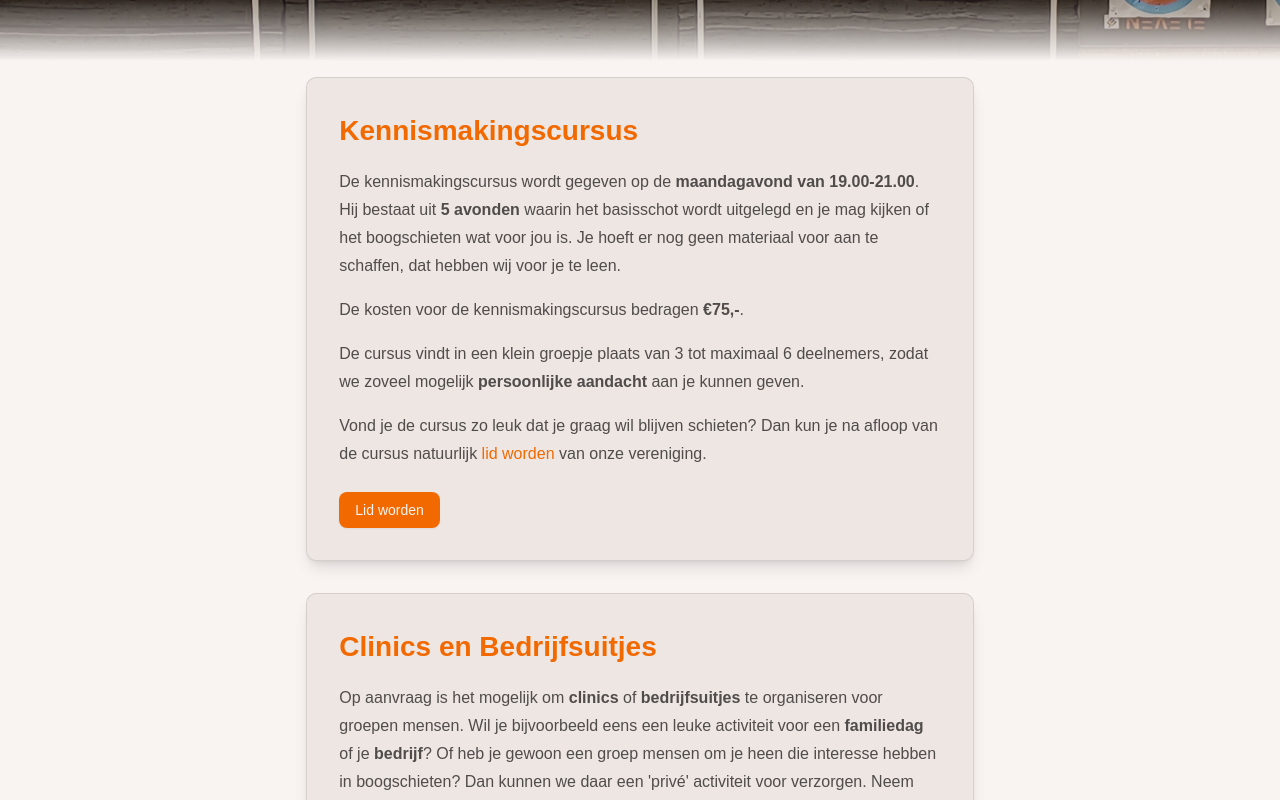
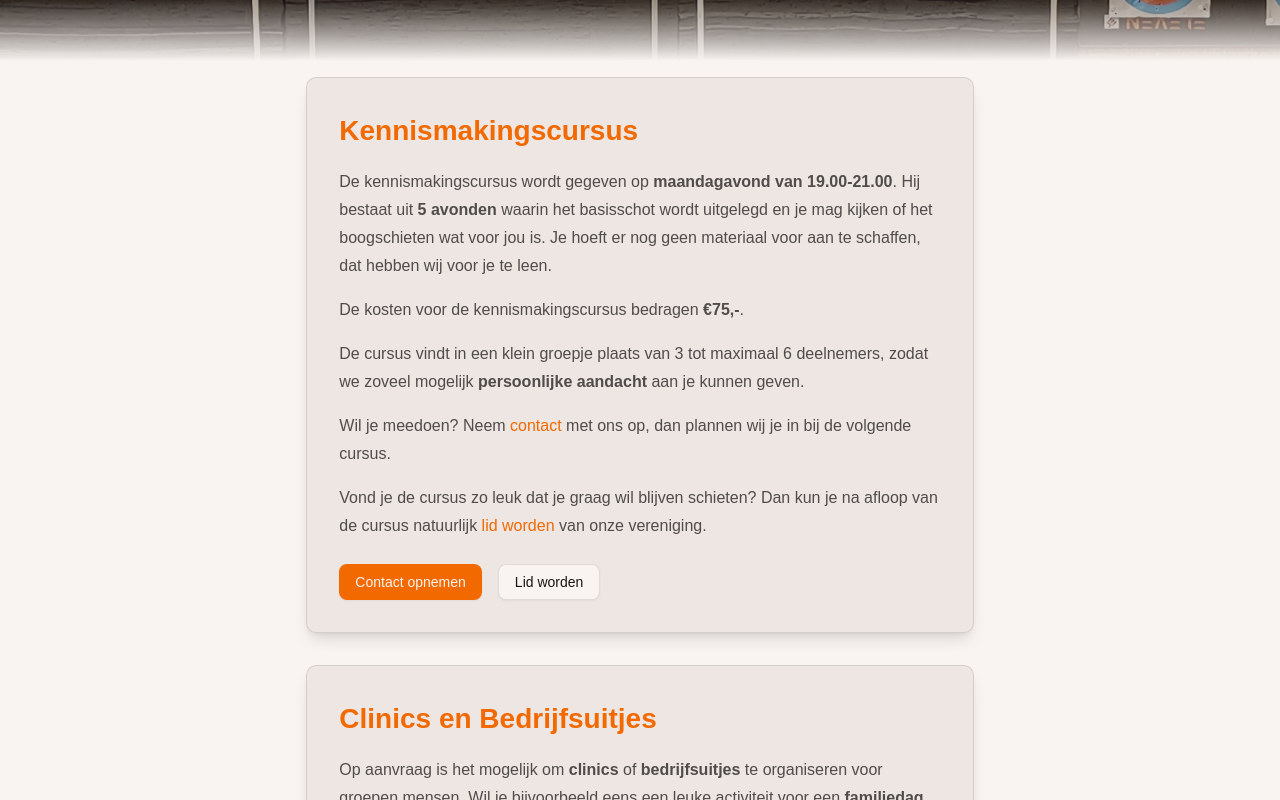
Before and after one commit to nooreon/hbvchiron, a SvelteKit app: page /cursussen in a window 1280 px wide. Shown: the part 375-1175 px from the top of the page. Built offline with nearby package versions, Linux system fonts and the light colour scheme.

Commit message:
Toevoegen contact opnemen call to action in cursus pagina

```diff
--- a/src/lib/components/NavDesktop.svelte
+++ b/src/lib/components/NavDesktop.svelte
@@ -18,7 +18,7 @@
             </NavigationMenuLink>
         </NavigationMenuItem>
         <NavigationMenuItem>
-            <NavigationMenuTrigger class="uppercase tracking-widest hover:text-primary">
+            <NavigationMenuTrigger onclick={(e) => e.preventDefault()} class="uppercase tracking-widest hover:text-primary">
                 Over ons
             </NavigationMenuTrigger>
             <NavigationMenuContent class="right-0 left-auto z-1">
@@ -42,7 +42,7 @@
             </NavigationMenuContent>
         </NavigationMenuItem>
         <NavigationMenuItem>
-            <NavigationMenuTrigger class="uppercase tracking-widest hover:text-primary">
+            <NavigationMenuTrigger onclick={(e) => e.preventDefault()} class="uppercase tracking-widest hover:text-primary">
                 Meedoen
             </NavigationMenuTrigger>
             <NavigationMenuContent class="right-0 left-auto z-1">
@@ -75,7 +75,7 @@
             </NavigationMenuLink>
         </NavigationMenuItem>
         <NavigationMenuItem>
-            <NavigationMenuTrigger class="uppercase tracking-widest hover:text-primary">
+            <NavigationMenuTrigger onclick={(e) => e.preventDefault()} class="uppercase tracking-widest hover:text-primary">
                 Documenten
             </NavigationMenuTrigger>
             <NavigationMenuContent class="right-0 left-auto z-1">
--- a/src/routes/cursussen/+page.svelte
+++ b/src/routes/cursussen/+page.svelte
@@ -7,7 +7,7 @@
     <div class="section-inner">
         <h2>Kennismakingscursus</h2>
         <p>
-            De kennismakingscursus wordt gegeven op de <strong>maandagavond van 19.00-21.00</strong>. Hij bestaat uit
+            De kennismakingscursus wordt gegeven op <strong>maandagavond van 19.00-21.00</strong>. Hij bestaat uit
             <strong>5 avonden</strong> waarin het basisschot wordt uitgelegd en je mag kijken of het boogschieten wat
             voor jou is. Je hoeft er nog geen materiaal voor aan te schaffen, dat hebben wij voor je te leen.
         </p>
@@ -19,11 +19,14 @@
             <strong>persoonlijke aandacht</strong> aan je kunnen geven.
         </p>
         <p>
+            Wil je meedoen? Neem <a href={resolve('/contact')} class="text-primary hover:underline">contact</a> met ons op, dan plannen wij je in bij de volgende cursus.
+        <p>
             Vond je de cursus zo leuk dat je graag wil blijven schieten? Dan kun je na afloop van de cursus natuurlijk
             <a href={resolve('/lidmaatschap')} class="text-primary hover:underline">lid worden</a> van onze vereniging.
         </p>
         <div class="flex gap-4 mt-6">
-            <Button href={resolve('/lidmaatschap')}>Lid worden</Button>
+            <Button href={resolve('/contact')}>Contact opnemen</Button>
+            <Button href={resolve('/lidmaatschap')} variant="outline">Lid worden</Button>
         </div>
     </div>
 </section>
```
